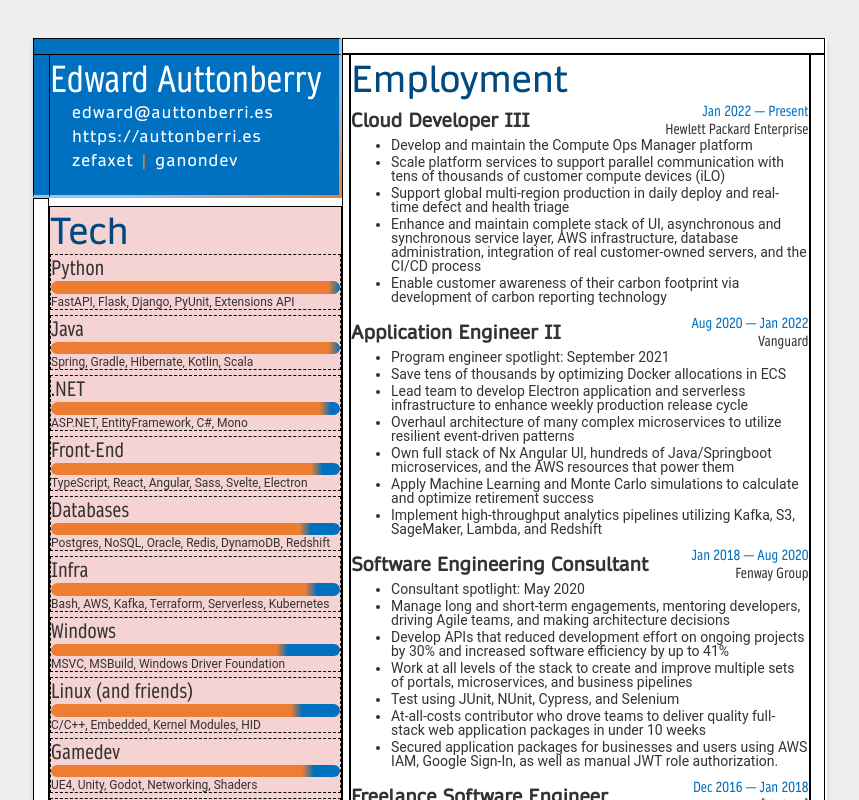
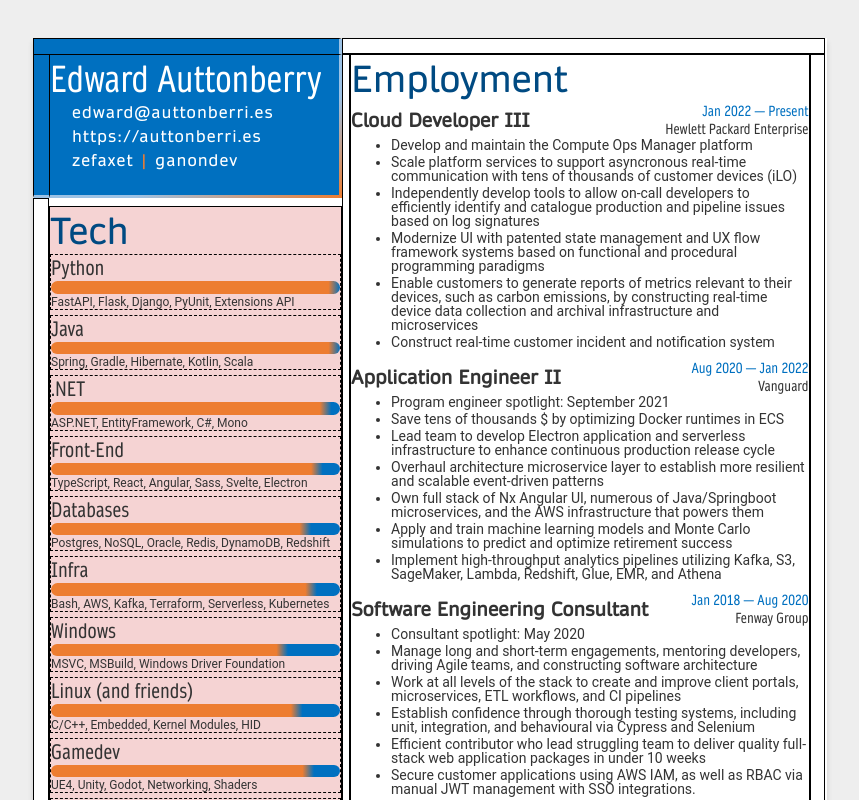
Before and after one commit to ganondev/resume, a Svelte app: page / in a window 1280 px wide. Shown: the top 800 px of the page, without its empty margins (210-1069 px from the left). Built offline with nearby package versions, Linux system fonts and the light colour scheme; some icons are missing.

Commit message:
Update employment items

```diff
--- a/src/Employment.svelte
+++ b/src/Employment.svelte
@@ -26,21 +26,37 @@
             Develop and maintain the Compute Ops Manager platform
         </Acc>
         <Acc>
-            Scale platform services to support parallel communication with tens
-            of thousands of customer compute devices (iLO)
+            Scale platform services to support asyncronous real-time communication
+            with tens of thousands of customer devices (iLO)
         </Acc>
         <Acc>
-            Support global multi-region production in daily deploy and real-
-            time defect and health triage
+            Independently develop tools to allow on-call developers to efficiently
+            identify and catalogue production and pipeline issues based on log signatures
+        </Acc>
+<!--        <Acc>-->
+<!--            Own stack of React UI, asynchronous and-->
+<!--            synchronous microservice layer, AWS infrastructure, database administration,-->
+<!--            onboarding of customer devices, and the CI/CD process-->
+<!--        </Acc>-->
+        <Acc>
+            Modernize UI with patented state management and UX flow framework systems
+            based on functional and procedural programming paradigms
         </Acc>
         <Acc>
-            Enhance and maintain complete stack of UI, asynchronous and
-            synchronous service layer, AWS infrastructure, database administration,
-            integration of real customer-owned servers, and the CI/CD process
+            Enable customers to generate reports of metrics relevant to their devices,
+            such as carbon emissions, by constructing real-time device data collection
+            and archival infrastructure and microservices
         </Acc>
+<!--        <Acc>-->
+<!--            Enable customer awareness of their carbon footprint via development-->
+<!--            of carbon reporting technology-->
+<!--        </Acc>-->
+        <!--        <Acc>-->
+        <!--            Support global multi-region production in daily deploy and real- -->
+        <!--            time defect and health triage.-->
+        <!--        </Acc>-->
         <Acc>
-            Enable customer awareness of their carbon footprint via development
-            of carbon reporting technology
+            Construct real-time customer incident and notification system
         </Acc>
     </Gig>
     <Gig
@@ -50,26 +66,26 @@
         employer="Vanguard"
     >
         <Acc>Program engineer spotlight: September 2021</Acc>
-        <Acc>Save tens of thousands by optimizing Docker allocations in ECS</Acc>
+        <Acc>Save tens of thousands $ by optimizing Docker runtimes in ECS</Acc>
         <Acc>
             Lead team to develop Electron application and serverless
-            infrastructure to enhance weekly production release cycle
+            infrastructure to enhance continuous production release cycle
         </Acc>
         <Acc>
-            Overhaul architecture of many complex microservices to utilize
-            resilient event-driven patterns
+            Overhaul architecture microservice layer to establish more
+            resilient and scalable event-driven patterns
         </Acc>
         <Acc>
-            Own full stack of Nx Angular UI, hundreds of Java/Springboot microservices,
-            and the AWS resources that power them
+            Own full stack of Nx Angular UI, numerous of Java/Springboot microservices,
+            and the AWS infrastructure that powers them
         </Acc>
         <Acc>
-            Apply Machine Learning and Monte Carlo simulations to calculate
-            and optimize retirement success
+            Apply and train machine learning models and Monte Carlo simulations
+            to predict and optimize retirement success
         </Acc>
         <Acc>
             Implement high-throughput analytics pipelines utilizing
-            Kafka, S3, SageMaker, Lambda, and Redshift
+            Kafka, S3, SageMaker, Lambda, Redshift, Glue, EMR, and Athena
         </Acc>
     </Gig>
     <Gig
@@ -81,45 +97,58 @@
         <Acc>Consultant spotlight: May 2020</Acc>
         <Acc>
             Manage long and short-term engagements, mentoring developers,
-            driving Agile teams, and making architecture decisions
+            driving Agile teams, and constructing software architecture
         </Acc>
         <Acc>
-            Develop APIs that reduced development effort on ongoing
-            projects by 30% and increased software efficiency by up to 41%
+            Work at all levels of the stack to create and improve client
+            portals, microservices, ETL workflows, and CI pipelines
         </Acc>
         <Acc>
-            Work at all levels of the stack to create and improve multiple
-            sets of portals, microservices, and business pipelines
+            Establish confidence through thorough testing systems,
+            including unit, integration, and behavioural via Cypress and Selenium
         </Acc>
         <Acc>
-            Test using JUnit, NUnit, Cypress, and Selenium
+            Efficient contributor who lead struggling team to deliver
+            quality full-stack web application packages in under 10 weeks
         </Acc>
         <Acc>
-            At-all-costs contributor who drove teams to deliver quality full-stack web
-            application packages in under 10 weeks
+            Secure customer applications using AWS IAM, as well as RBAC via
+            manual JWT management with SSO integrations.
         </Acc>
-        <Acc>
-            Secured application packages for businesses and users using AWS
-            IAM, Google Sign-In, as well as manual JWT role authorization.
-        </Acc>
+        <!--
+        TODO embeds:
+        NUnit,
+        Google Sign-In,
+        unit tests, unit testing
+        integration tests, integration testing
+        Kafka,
+        AWS S3,
+        AWS SageMaker,
+        AWS Lambda,
+        AWS Redshift,
+        AWS Glue,
+        AWS EMR,
+        AWS Athena,
+        AWS Kinesis Firehose,
+        Go, Golang,
+        ElasticSearch,
+        OpenSearch,
+        FastAPI, Flask, Django, PyUnit, Extensions API
+        -->
     </Gig>
     <Gig
-        title="Freelance Software Engineer"
+        title="Freelance Developer"
         start="Dec 2016"
         end="Jan 2018"
-        employer="[Various]"
+        employer="Multiple Clients"
     >
-        <Acc>
-            <b>Clients:</b> Society of St. John the Evangelist, Asset Research Group
-            LLC., Virginia Theological Seminary
-        </Acc>
         <Acc>
             Introduce critical automation and future-proofing for
             agencies outgrowing their manpower
         </Acc>
         <Acc>
-            Accelerated the development of global event pages against short
-            deadlines while ensuring highly reliable and scalable products
+            Accelerated the development of products and events by consulting on
+            tools and practices to decrease turn-around times and maintenance costs
         </Acc>
     </Gig>
 </div>
```
